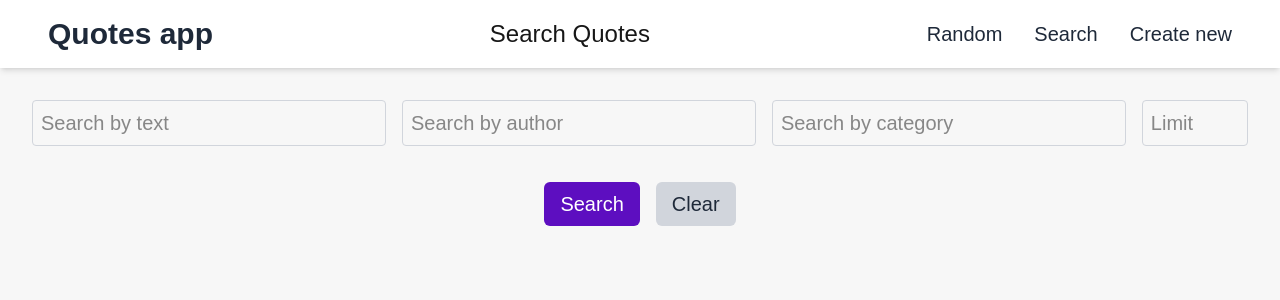
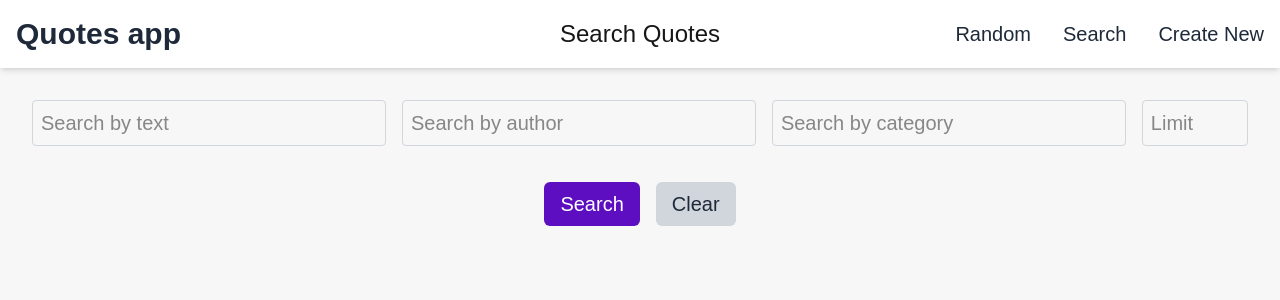
Before and after one commit to artiom-JSat/quotes-db-frontend, a Next.js app in the folder client/: page /search in a window 1280 px wide. Shown: the top 300 px of the page. Built offline with nearby package versions, Linux system fonts and the light colour scheme; no server answers.

Commit message:
feature-27: Adaptive NavBar for mobile

```diff
--- a/client/app/_components/Navbar.jsx
+++ b/client/app/_components/Navbar.jsx
@@ -2,6 +2,7 @@
 
 import Link from 'next/link'
 import { usePathname, useParams } from 'next/navigation'
+import { useState } from 'react'
 
 const getPageTitle = (pathname, params) => {
   const staticTitles = {
@@ -26,39 +27,103 @@ const getPageTitle = (pathname, params) => {
 }
 
 export const Navbar = () => {
+  const [isOpen, setIsOpen] = useState(false)
   const pathname = usePathname()
   const params = useParams()
 
   const pageTitle = getPageTitle(pathname, params)
 
+  const toggleMenu = () => {
+    setIsOpen(!isOpen)
+  }
+
+  const MenuButton = () => (
+    <button
+      onClick={toggleMenu}
+      className="ml-auto text-gray-800 dark:text-white focus:outline-none md:hidden"
+    >
+      <svg
+        className="w-8 h-8"
+        fill="none"
+        stroke="currentColor"
+        viewBox="0 0 24 20"
+        xmlns="http://www.w3.org/2000/svg"
+      >
+        <path
+          strokeLinecap="round"
+          strokeLinejoin="round"
+          strokeWidth="2"
+          d={isOpen ? 'M6 18L18 6M6 6l12 12' : 'M4 6h16M4 12h16M4 18h16'}
+        />
+      </svg>
+    </button>
+  )
+
+  const menuItems = [
+    { href: '/', text: 'Random' },
+    { href: '/search', text: 'Search' },
+    { href: '/quotes/create', text: 'Create New' },
+  ]
+
   return (
-    <nav className="bg-white p-4 shadow-md dark:bg-gray-800">
+    <nav className="bg-white dark:bg-gray-800 p-4 shadow-md">
       <div className="container mx-auto flex justify-between items-center">
         <Link href="/">
-          <h1 className="pl-8 text-3xl font-bold text-gray-800 dark:text-white">
+          <h1 className="text-3xl font-bold text-gray-800 dark:text-white">
             Quotes app
           </h1>
         </Link>
-        <h1 className="text-2xl text-center dark:text-white">{pageTitle}</h1>
-        <div className="pr-8 text-xl space-x-8">
-          <Link
-            href="/"
-            className="text-gray-800 dark:text-white hover:text-gray-600 dark:hover:text-gray-400"
-          >
-            Random
-          </Link>
-          <Link
-            href="/search"
-            className="text-gray-800 dark:text-white hover:text-gray-600 dark:hover:text-gray-400"
-          >
-            Search
-          </Link>
-          <Link
-            href="/quotes/create"
-            className="text-gray-800 dark:text-white hover:text-gray-600 dark:hover:text-gray-400"
-          >
-            Create new
-          </Link>
+        <h1 className="hidden md:block absolute left-1/2 transform -translate-x-1/2 text-xl lg:text-2xl dark:text-white">
+          {pageTitle}
+        </h1>
+
+        {/* Hamburger Button for Mobile Menu */}
+        <MenuButton />
+
+        {/* Mobile Menu */}
+        <div
+          className={`fixed top-0 right-0 h-full w-3/4 transform ${
+            isOpen ? 'translate-x-0' : 'translate-x-full'
+          } transition-transform duration-500 ease-in-out z-40 bg-gradient-to-r from-transparent to-white dark:from-transparent dark:to-gray-800`}
+        >
+          <div className="flex flex-col pt-5 pr-5 items-end justify-center space-y-4 text-2xl">
+            <MenuButton />
+            {menuItems.map((menuItem) => (
+              <Link
+                key={menuItem.text}
+                href={menuItem.href}
+                className="text-gray-800 dark:text-white hover:text-gray-600 dark:hover:text-gray-400"
+                onClick={() => setIsOpen(false)}
+              >
+                {menuItem.text}
+              </Link>
+            ))}
+          </div>
+        </div>
+
+        {/* Background Overlay for Mobile Menu */}
+        {
+          <div
+            className={`${
+              isOpen ? 'opacity-80 w-full' : 'opacity-0 w-0'
+            } transition-all duration-500 fixed h-full top-0 right-0 bg-black md:hidden`}
+            onClick={toggleMenu}
+          />
+        }
+
+        {/* Desktop Menu */}
+        <div className="hidden md:flex space-x-2 lg:space-x-8 pl-20 text-xl">
+
+          <MenuButton />
+          {menuItems.map((menuItem) => (
+            <Link
+              key={menuItem.text}
+              href={menuItem.href}
+              className="text-gray-800 dark:text-white hover:text-gray-600 dark:hover:text-gray-400"
+            >
+              {menuItem.text}
+            </Link>
+          ))}
         </div>
       </div>
     </nav>
```
